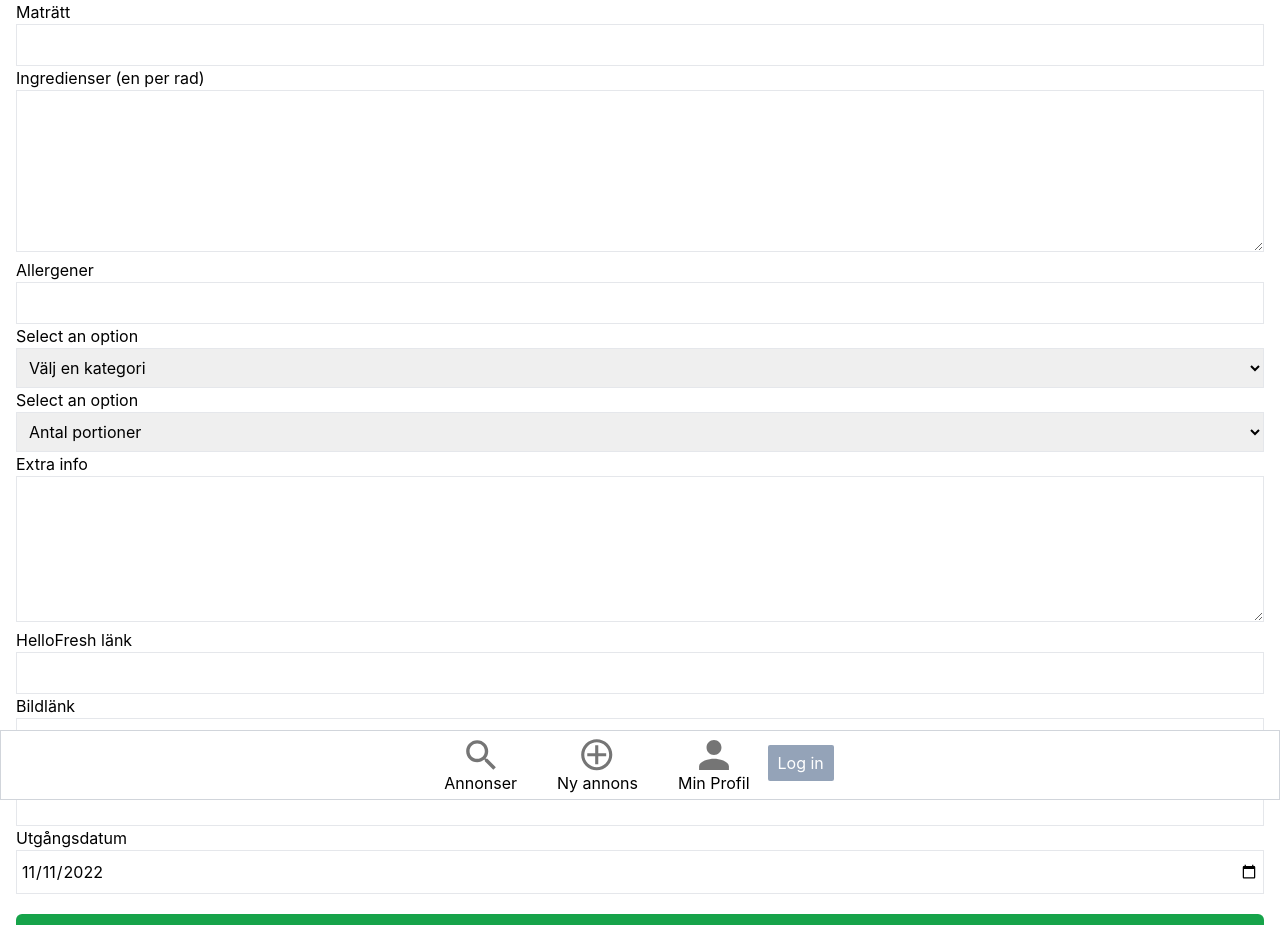
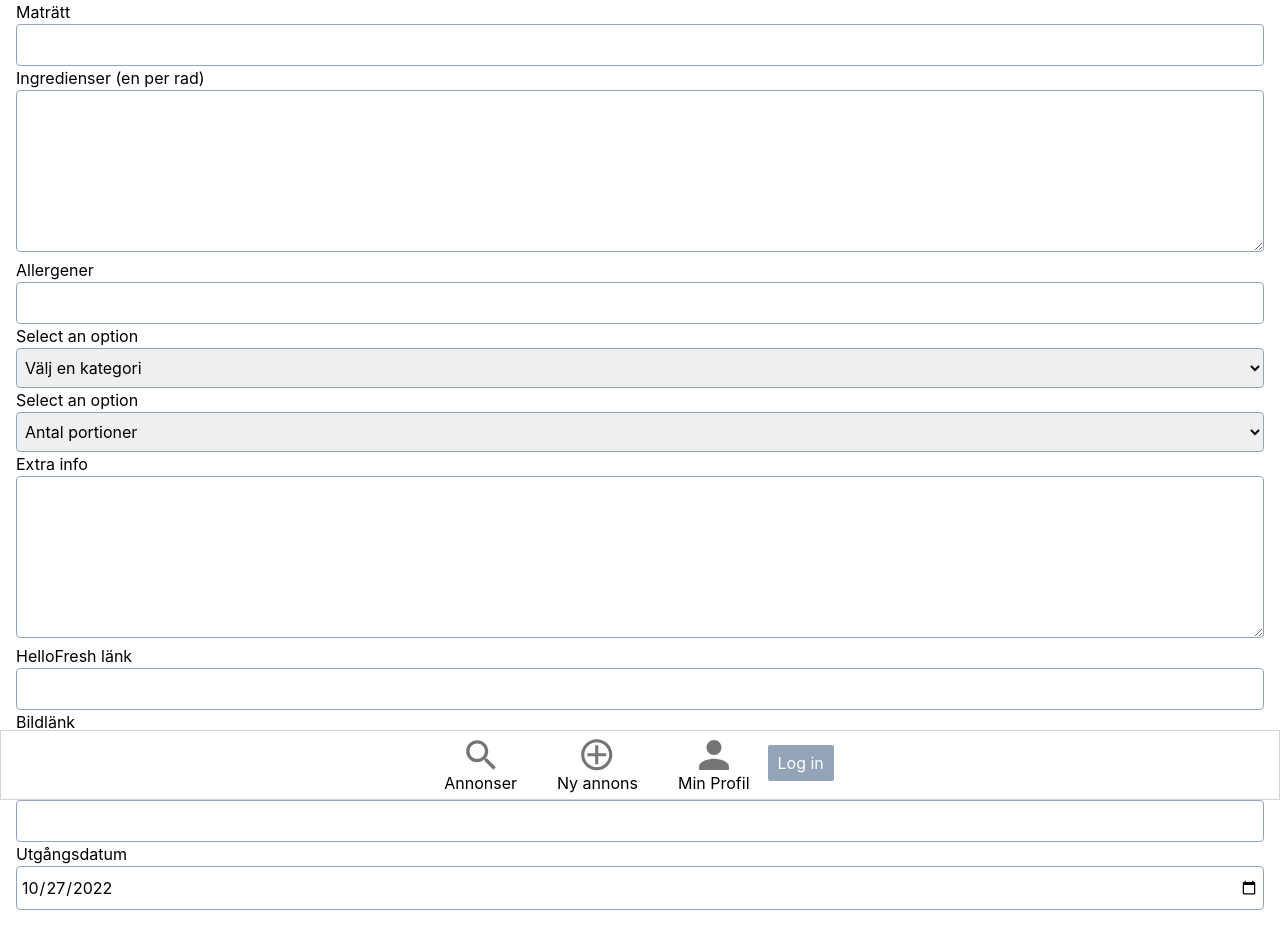
Before and after one commit to FredrikFalto/Smart-Waste, a React (Create React App) app in the folder frontend/: page /newlisting in a window 1280 px wide. Shown: the top 925 px of the page. Built offline with nearby package versions, Linux system fonts and the light colour scheme.

Commit message:
minor changes

```diff
--- a/frontend/src/context/AuthContext.js
+++ b/frontend/src/context/AuthContext.js
@@ -1,4 +1,6 @@
 import { createContext, useReducer, useEffect } from 'react'
+
+import { format } from 'date-fns'
 
 export const AuthContext = createContext()
 
--- a/frontend/src/pages/listings/listingDetail.jsx
+++ b/frontend/src/pages/listings/listingDetail.jsx
@@ -1,77 +1,84 @@
-import React, { useState, useEffect } from 'react';
-import axios from 'axios';
+import React, { useState, useEffect } from 'react'
+import axios from 'axios'
 
-import { format } from 'date-fns';
+import { format } from 'date-fns'
 
-import Navbar from '../../components/navbar/navbar';
+import Navbar from '../../components/navbar/navbar'
 
-const url = 'http://localhost:4000/api/listings/';
+const url = 'http://localhost:4000/api/listings/'
 
 const Listing = () => {
     const listingId = window.location.href.substring(
         window.location.href.lastIndexOf('/') + 1
-    );
+    )
 
-    const [item, setItem] = useState();
+    const [item, setItem] = useState()
 
     useEffect(() => {
         axios
             .get(url + listingId)
             .then((res) => {
-                const listing = res.data;
+                const listing = res.data
 
                 const listingDetail = () => {
                     return (
-                        <div className="grid">
+                        <div className='grid'>
                             <img
                                 src={listing.imglink}
                                 alt={listing.dish}
-                                className="w-full"
+                                className='w-full'
                             />
-                            <div className="p-2">
-                                <p className="pb-1">
+                            <div className='p-2'>
+                                <p className='pb-1'>
                                     Bäst före:
                                     {format(
                                         new Date(listing.expirationdate),
                                         ' yyyy-MM-dd'
                                     )}
                                 </p>
-                                <h3 className="text-2xl">{listing.dish}</h3>
-                                <h3 className="text-2xl font-bold">
+                                <h3 className='text-2xl'>{listing.dish}</h3>
+                                <h3 className='text-2xl font-bold'>
                                     {listing.price}kr
                                 </h3>
 
-                                <hr className="my-1 h-px bg-gray-300 border-0 shadow" />
+                                <hr className='my-1 h-px bg-gray-300 border-0 shadow' />
 
-                                <p className="font-medium">Allergener:</p>
+                                <p className='font-medium'>Allergener:</p>
                                 <p> {listing.allergens.join(', ')}</p>
 
-                                <hr className="my-1 h-px bg-gray-300 border-0 shadow" />
+                                <hr className='my-1 h-px bg-gray-300 border-0 shadow' />
 
-                                <p className="font-medium">Ingredienser:</p>
+                                <p className='font-medium'>Ingredienser:</p>
                                 <p> {listing.ingredients.join(', ')}</p>
 
-                                <hr className="my-1 h-px bg-gray-300 border-0 shadow" />
+                                <hr className='my-1 h-px bg-gray-300 border-0 shadow' />
 
-                                <p className="font-medium">Extra info:</p>
+                                <p className='font-medium'>Extra info:</p>
                                 <p> {listing.extrainfo}</p>
                             </div>
                         </div>
-                    );
-                };
-                setItem(listingDetail);
+                    )
+                }
+                setItem(listingDetail)
             })
             .catch((err) => {
-                console.log(err);
-            });
-    }, []);
+                console.log(err)
+            })
+    }, [])
 
     return (
         <div>
             <Navbar />
-            <div className="container mx-auto">{item}</div>
+            <div className='container mx-auto'>
+                {item}
+                <div className='px-2'>
+                    <button className='w-full justify-center rounded-md border border-transparent bg-green-600 py-2 mt-5 text-sm font-medium text-white'>
+                        Kontakta säljare
+                    </button>
+                </div>
+            </div>
         </div>
-    );
-};
+    )
+}
 
-export default Listing;
+export default Listing
--- a/frontend/src/pages/listings/newListing.jsx
+++ b/frontend/src/pages/listings/newListing.jsx
@@ -1,8 +1,12 @@
 import React from 'react'
+
+import { format } from 'date-fns'
 
 import Navbar from '../../components/navbar/navbar'
 
 const newListing = () => {
+    const todaysDate = format(new Date(), 'yyyy-MM-dd')
+
     return (
         <div>
             <Navbar />
@@ -13,14 +17,14 @@ const newListing = () => {
                     <input
                         type='text'
                         id='dish'
-                        className='border w-full p-2 px-1'
+                        className='border border-slate-400 rounded w-full p-2 px-1'
                     />
                     <label htmlFor='ingredients'>
                         Ingredienser (en per rad)
                     </label>
                     <textarea
                         id='ingredients'
-                        className='border w-full p-2 px-1'
+                        className='border border-slate-400 rounded w-full p-2 px-1'
                         cols='30'
                         rows='6'
                     ></textarea>
@@ -28,19 +32,29 @@ const newListing = () => {
                     <input
                         type='text'
                         id='allergens'
-                        className='border w-full p-2 px-1'
+                        className='border border-slate-400 rounded w-full p-2 px-1'
                     />
                     <label htmlFor='category'>Select an option</label>
-                    <select id='category' className='border p-2 w-full'>
-                        <option selected>Välj en kategori</option>
+                    <select
+                        id='category'
+                        className='border border-slate-400 rounded w-full p-2 px-1'
+                    >
+                        <option defaultValue='Välj en kategori'>
+                            Välj en kategori
+                        </option>
                         <option value='Kött'>Kött</option>
                         <option value='Vegetariskt'>Vegetariskt</option>
                         <option value='Fisk'>Fisk</option>
                         <option value='Kyckling'>Kyckling</option>
                     </select>
                     <label htmlFor='portions'>Select an option</label>
-                    <select id='portions' className='border p-2 w-full'>
-                        <option selected>Antal portioner</option>
+                    <select
+                        id='portions'
+                        className='border border-slate-400 rounded w-full p-2 px-1'
+                    >
+                        <option defaultValue='Antal portioner'>
+                            Antal portioner
+                        </option>
                         <option value='1'>1</option>
                         <option value='2'>2</option>
                         <option value='3'>3</option>
@@ -49,7 +63,7 @@ const newListing = () => {
                     <label htmlFor='extrainfo'>Extra info</label>
                     <textarea
                         id='extrainfo'
-                        className='border w-full px-1'
+                        className='border border-slate-400 rounded w-full p-2 px-1'
                         cols='30'
                         rows='6'
                     ></textarea>
@@ -57,29 +71,26 @@ const newListing = () => {
                     <input
                         type='text'
                         id='link'
-                        className='border w-full p-2 px-1'
+                        className='border border-slate-400 rounded w-full p-2 px-1'
                     />
                     <label htmlFor='imglink'>Bildlänk</label>
                     <input
                         type='text'
                         id='imglink'
-                        className='border w-full p-2 px-1'
+                        className='border border-slate-400 rounded w-full p-2 px-1'
                     />
                     <label htmlFor='price'>Pris (kr)</label>
                     <input
                         type='text'
                         id='price'
-                        className='border w-full p-2 px-1'
+                        className='border border-slate-400 rounded w-full p-2 px-1'
                     />
                     <label htmlFor='expirationdate'>Utgångsdatum</label>
                     <input
                         type='date'
-                        id='start'
-                        name='trip-start'
-                        value='2022-11-11'
-                        min='2022-11-11'
-                        max='2023-11-11'
-                        className='border w-full p-2 px-1'
+                        id='expirationdate'
+                        defaultValue={todaysDate}
+                        className='border border-slate-400 rounded w-full p-2 px-1'
                     />
                     <button
                         type='submit'
```
